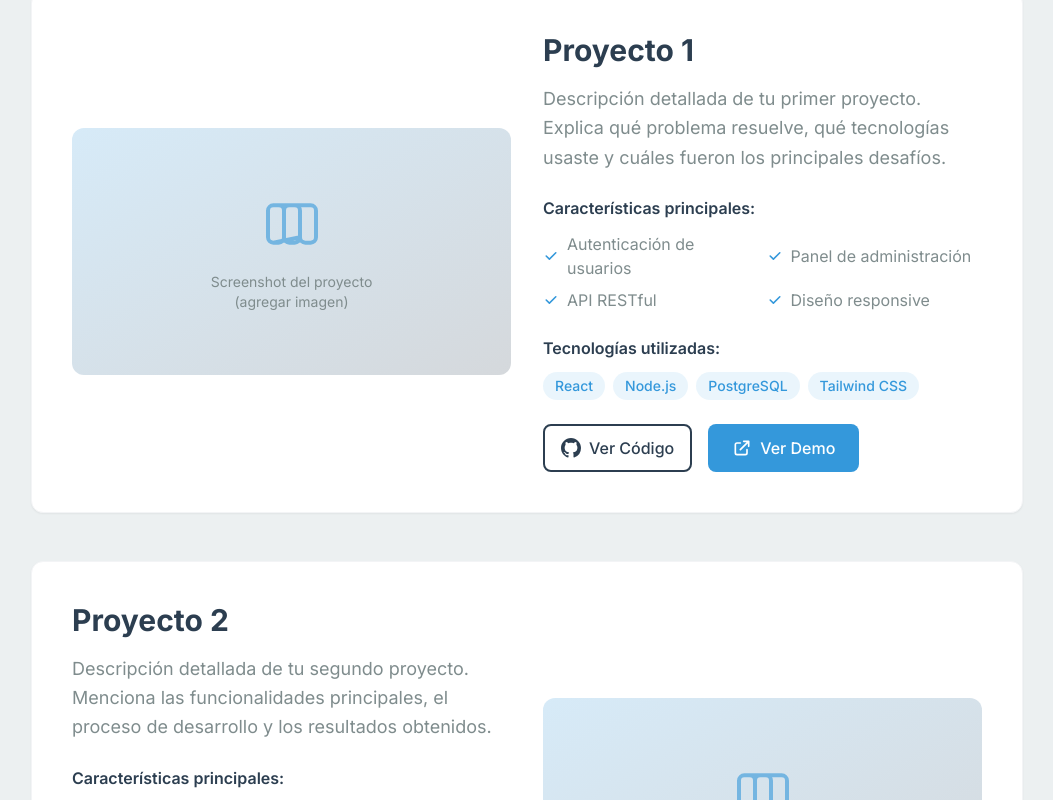
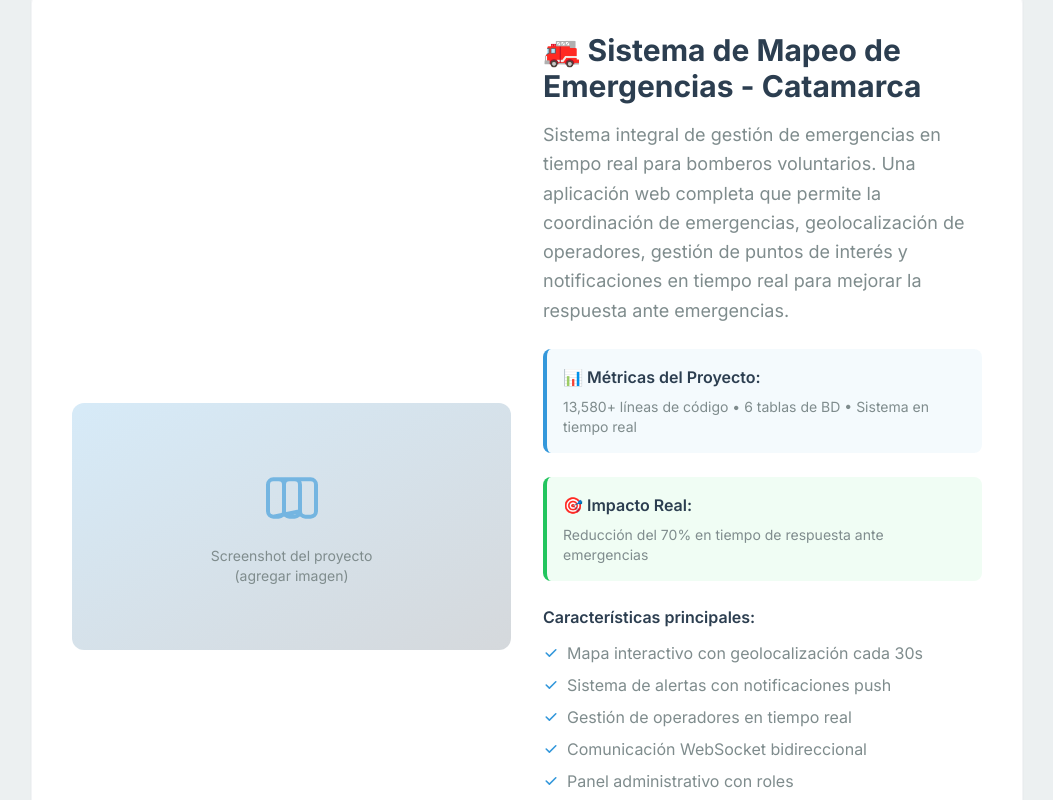
Before and after one commit to Fedecaff/Mi-Porfolio, a React (Vite) app: page / in a window 1280 px wide. Shown: the part 1800-2600 px from the top of the page, without its empty margins (113-1166 px from the left). Built offline with nearby package versions, Linux system fonts and the light colour scheme.

Commit message:
feat: Agregar proyecto Sistema de Mapeo de Emergencias con métricas e impacto

```diff
--- a/src/components/Projects.jsx
+++ b/src/components/Projects.jsx
@@ -6,18 +6,22 @@ const Projects = () => {
   const projects = [
     {
       id: 1,
-      title: "Proyecto 1",
-      description: "Descripción detallada de tu primer proyecto. Explica qué problema resuelve, qué tecnologías usaste y cuáles fueron los principales desafíos.",
-      technologies: ["React", "Node.js", "PostgreSQL", "Tailwind CSS"],
-      githubUrl: "#", // Reemplaza con tu URL real
-      liveUrl: "#", // Reemplaza con tu URL real
-      imageUrl: "/project1-placeholder.jpg", // Agrega tu imagen
+      title: "🚒 Sistema de Mapeo de Emergencias - Catamarca",
+      description: "Sistema integral de gestión de emergencias en tiempo real para bomberos voluntarios. Una aplicación web completa que permite la coordinación de emergencias, geolocalización de operadores, gestión de puntos de interés y notificaciones en tiempo real para mejorar la respuesta ante emergencias.",
+      technologies: ["Node.js", "Express.js", "PostgreSQL", "Socket.IO", "JavaScript ES6+", "Leaflet.js", "Bootstrap 5", "Railway"],
+      githubUrl: "https://github.com/Fedecaff/tu-repo-emergencias", // Actualiza con la URL real
+      liveUrl: "https://tu-app.railway.app", // Actualiza con la URL real
+      imageUrl: "/emergencias-dashboard.jpg", // Agrega screenshot del dashboard
       features: [
-        "Autenticación de usuarios",
-        "Panel de administración",
-        "API RESTful",
-        "Diseño responsive"
-      ]
+        "Mapa interactivo con geolocalización cada 30s",
+        "Sistema de alertas con notificaciones push",
+        "Gestión de operadores en tiempo real",
+        "Comunicación WebSocket bidireccional",
+        "Panel administrativo con roles",
+        "Reducción del 70% en tiempo de respuesta"
+      ],
+      metrics: "13,580+ líneas de código • 6 tablas de BD • Sistema en tiempo real",
+      impact: "Reducción del 70% en tiempo de respuesta ante emergencias"
     },
     {
       id: 2,
@@ -122,10 +126,26 @@ const Projects = () => {
                     {project.description}
                   </p>
 
+                  {/* Métricas del proyecto */}
+                  {project.metrics && (
+                    <div className="mb-6 p-4 bg-accent/5 rounded-lg border-l-4 border-accent">
+                      <h4 className="font-semibold text-primary mb-2">📊 Métricas del Proyecto:</h4>
+                      <p className="text-text-secondary text-sm">{project.metrics}</p>
+                    </div>
+                  )}
+
+                  {/* Impacto */}
+                  {project.impact && (
+                    <div className="mb-6 p-4 bg-green-50 rounded-lg border-l-4 border-green-500">
+                      <h4 className="font-semibold text-primary mb-2">🎯 Impacto Real:</h4>
+                      <p className="text-text-secondary text-sm">{project.impact}</p>
+                    </div>
+                  )}
+
                   {/* Características principales */}
                   <div className="mb-6">
                     <h4 className="font-semibold text-primary mb-3">Características principales:</h4>
-                    <ul className="grid grid-cols-1 sm:grid-cols-2 gap-2">
+                    <ul className="grid grid-cols-1 gap-2">
                       {project.features.map((feature, featureIndex) => (
                         <li key={featureIndex} className="flex items-center text-text-secondary">
                           <svg className="w-4 h-4 text-accent mr-2 flex-shrink-0" fill="currentColor" viewBox="0 0 20 20">
```
